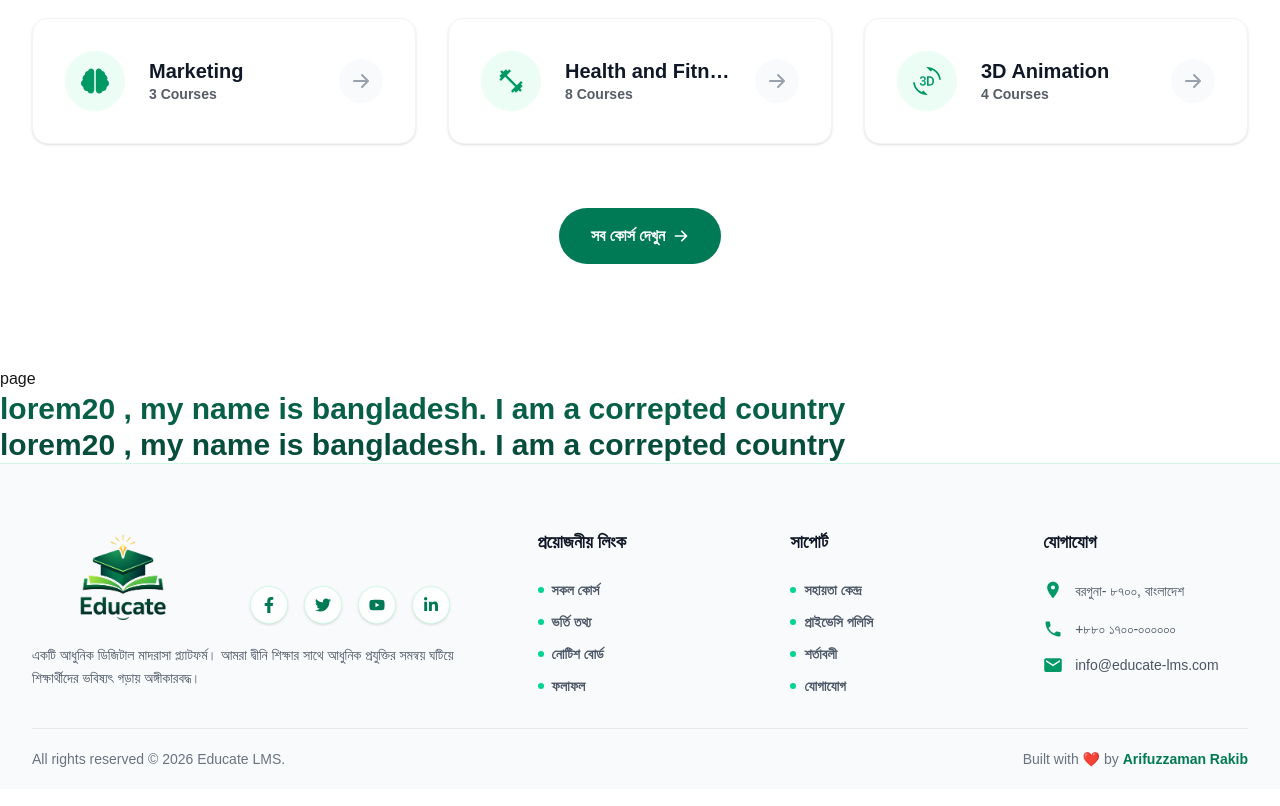
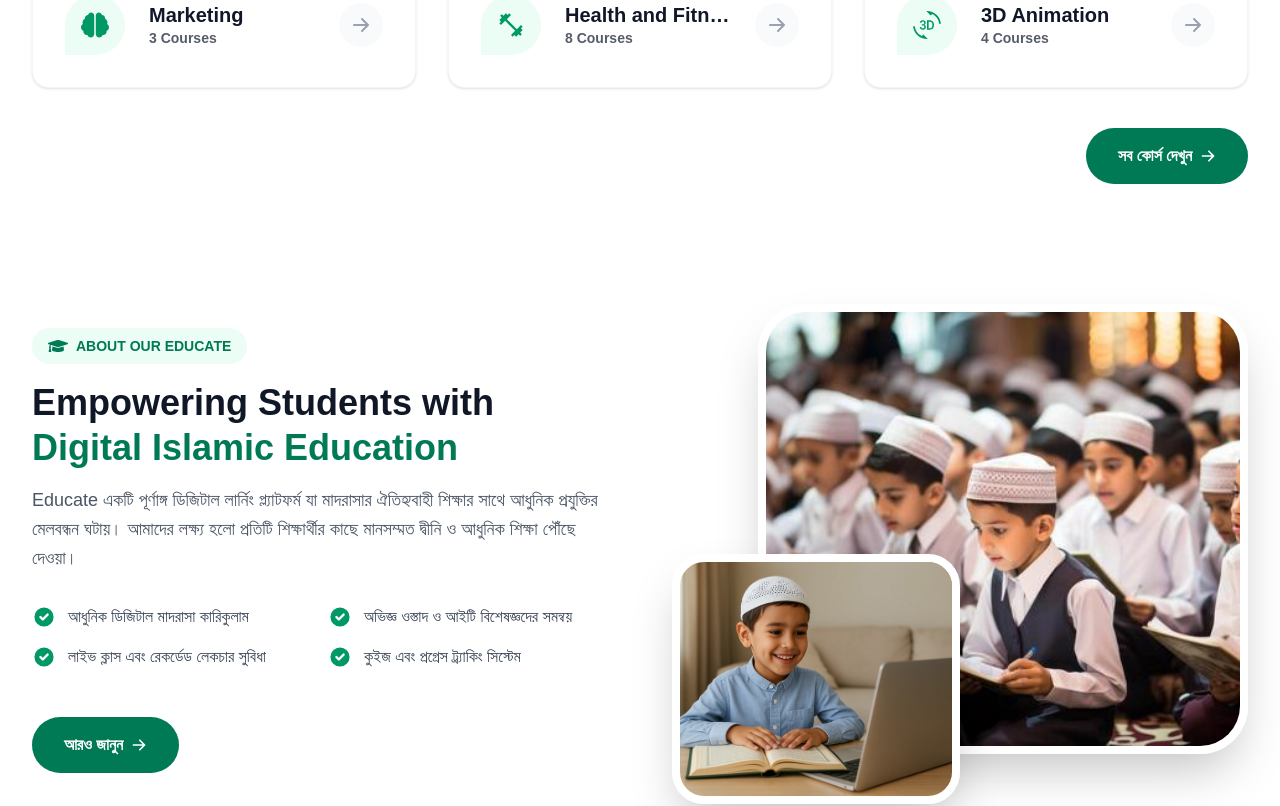
Before and after one commit to Arifuzzaman01/Madrasha-LMS, a Next.js app: page / in a window 1280 px wide. Shown: the part 1214-2020 px from the top of the page. Built offline with nearby package versions, Linux system fonts and the light colour scheme.

Commit message:
added the about section

```diff
--- a/src/app/(main)/page.js
+++ b/src/app/(main)/page.js
@@ -1,15 +1,14 @@
 import React from 'react'
 import HeroBanner from '../components/Homes/HeroBanner'
 import CourseCategories from '../components/Homes/CourseCategories'
+import AboutSection from '../components/Homes/AboutSection'
 
 export default function page() {
   return (
     <div>
       <HeroBanner />
       <CourseCategories />
-      page
-      <p className='text-3xl font-bold text-[#065F46]'> lorem20 , my name is bangladesh. I am a correpted country</p>
-      <p className='text-3xl font-bold text-[#064E3B]'> lorem20 , my name is bangladesh. I am a correpted country</p>
-    </div>
+      <AboutSection />
+      </div>
   )
 }
--- /dev/null
+++ b/src/app/components/Homes/AboutSection.jsx
@@ -0,0 +1,88 @@
+import React from "react";
+import Link from "next/link";
+import Image from "next/image";
+import { HiCheckCircle } from "react-icons/hi";
+import { FaGraduationCap } from "react-icons/fa";
+import Btn from "../common/Btn";
+
+const AboutSection = () => {
+  const points = [
+    "আধুনিক ডিজিটাল মাদরাসা কারিকুলাম",
+    "অভিজ্ঞ ওস্তাদ ও আইটি বিশেষজ্ঞদের সমন্বয়",
+    "লাইভ ক্লাস এবং রেকর্ডেড লেকচার সুবিধা",
+    "কুইজ এবং প্রগ্রেস ট্র্যাকিং সিস্টেম",
+  ];
+
+  return (
+    <section className="py-20 bg-white overflow-hidden">
+      <div className="max-w-7xl mx-auto px-6 md:px-8">
+        <div className="grid grid-cols-1 md:grid-cols-2 gap-16 items-center">
+
+          {/* --- Left Side: Content --- */}
+          <div className="space-y-8 order-2 lg:order-1">
+            <div className="space-y-4">
+              <div className="inline-flex items-center gap-2 px-4 py-2 bg-emerald-50 text-emerald-700 rounded-full text-sm font-bold">
+                <FaGraduationCap size={20} />
+                <span>ABOUT OUR EDUCATE</span>
+              </div>
+              <h2 className="text-2xl md:text-4xl font-black text-gray-900 leading-tight">
+                Empowering Students with <br />
+                <span className="text-emerald-700">Digital Islamic Education</span>
+              </h2>
+              <p className="text-gray-600 text-lg leading-relaxed">
+                Educate একটি পূর্ণাঙ্গ ডিজিটাল লার্নিং প্ল্যাটফর্ম যা মাদরাসার ঐতিহ্যবাহী শিক্ষার সাথে আধুনিক প্রযুক্তির মেলবন্ধন ঘটায়। আমাদের লক্ষ্য হলো প্রতিটি শিক্ষার্থীর কাছে মানসম্মত দ্বীনি ও আধুনিক শিক্ষা পৌঁছে দেওয়া।
+              </p>
+            </div>
+
+            {/* Feature Points */}
+            <ul className="grid grid-cols-1 sm:grid-cols-2 gap-4">
+              {points.map((point, index) => (
+                <li key={index} className="flex items-center gap-3 text-gray-700 font-medium">
+                  <HiCheckCircle className="text-emerald-600 shrink-0" size={24} />
+                  {point}
+                </li>
+              ))}
+            </ul>
+
+            <div className="pt-4">
+             <Btn   text="আরও জানুন" href="/about" />
+            </div>
+          </div>
+
+          {/* --- Right Side: Image Composition --- */}
+          <div className="relative order-1 lg:order-2 h-[300px] sm:h-[400px] md:h-[500px] ">
+            {/* Main Large Image */}
+            <div className="absolute top-0 right-0 w-full sm:w-[85%] h-[100%] sm:h-[90%] rounded-md sm:rounded-[3rem] overflow-hidden sm:border-8 border-white shadow-2xl z-10 group">
+               <Image
+                src="/about2.jpg"
+                alt="Students studying"
+                fill
+                className="object-cover transition-transform duration-700 group-hover:scale-110"
+               />
+               {/* Shutter Overlay on Hover */}
+               <div className="absolute inset-0 bg-black/30 translate-y-full group-hover:translate-y-0 transition-transform duration-500"></div>
+            </div>
+
+            {/* Secondary Small Floating Image */}
+            <div className="absolute bottom-0 left-0 w-[50%] h-[50%] rounded-[2rem] overflow-hidden border-8 border-white shadow-2xl z-20 group hidden sm:block">
+               <Image
+                src="/about1.webp"
+                alt="Online class"
+                fill
+                className="object-cover transition-transform duration-700 group-hover:scale-110"
+               />
+               <div className="absolute inset-0 bg-emerald-700/20 translate-y-full group-hover:translate-y-0 transition-transform duration-500"></div>
+            </div>
+
+            {/* Decorative Element */}
+            <div className="absolute -top-6 -right-6 w-32 h-32 bg-emerald-100 rounded-full -z-10 animate-pulse"></div>
+            <div className="absolute -bottom-6 -left-6 w-24 h-24 bg-blue-50 rounded-full -z-10"></div>
+          </div>
+
+        </div>
+      </div>
+    </section>
+  );
+};
+
+export default AboutSection;
--- a/src/app/components/Homes/CategoryCard.jsx
+++ b/src/app/components/Homes/CategoryCard.jsx
@@ -20,7 +20,7 @@ const CategoryCard = ({ category }) => {
 
         {/* --- Left Icon --- */}
         <div
-          className="relative z-10 p-3 md:p-4 rounded-full bg-emerald-50 text-emerald-600 transition-all duration-300 group-hover:bg-white/20 group-hover:text-white shrink-0"
+          className="relative z-10 p-3 md:p-4 rounded-t-full rounded-br-full bg-emerald-50 text-emerald-600 transition-all duration-300 group-hover:bg-white/20 group-hover:text-white shrink-0"
         >
           {React.cloneElement(icon, {
             size: typeof window !== 'undefined' && window.innerWidth < 768 ? 22 : 28
--- a/src/app/components/Homes/CourseCategories.jsx
+++ b/src/app/components/Homes/CourseCategories.jsx
@@ -21,7 +21,7 @@ const categoriesData = [
 
 const CourseCategories = () => {
   return (
-    <section className="bg-white py-16 md:py-24">
+    <section className=" py-10 ">
       <div className="max-w-7xl mx-auto px-6 lg:px-8 flex flex-col items-center">
 
         {/* --- Header Section --- */}
@@ -41,7 +41,7 @@ const CourseCategories = () => {
         </div>
 
         {/* --- Footer Button --- */}
-        <div className="mt-16">
+        <div className=" w-full mt-10 flex justify-end  ">
           <Btn text="সব কোর্স দেখুন" href="/courses" />
         </div>
 
```
Also changed, not shown: public/about1.webp (added), public/about2.jpg (added).
